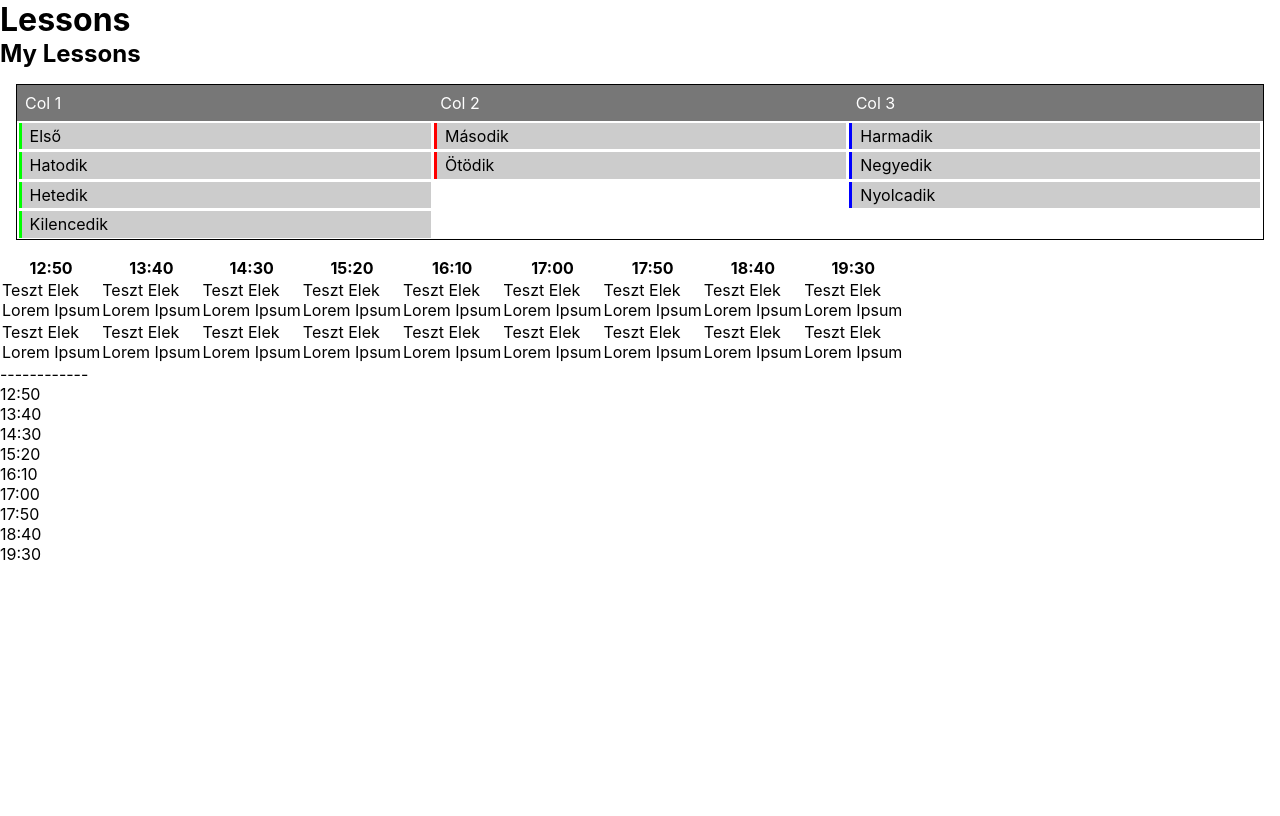
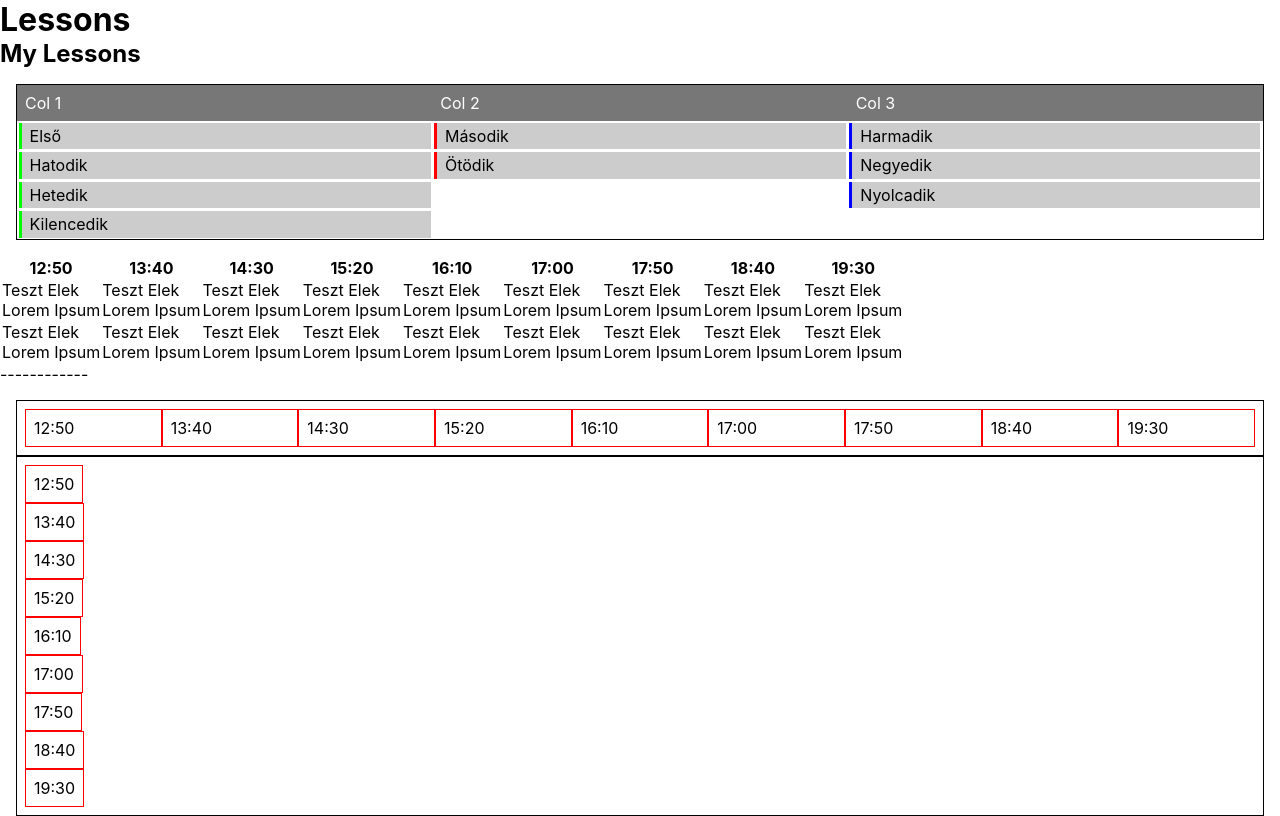
Before and after one commit to kragmar/angular-student-scheduler, an Angular app: page / in a window 1280 px wide. Built offline with nearby package versions, Linux system fonts and the light colour scheme.

Commit message:
2 files modified

```diff
--- a/src/app/weekly-schedule/table/table.component.css
+++ b/src/app/weekly-schedule/table/table.component.css
@@ -1,7 +1,29 @@
 .table {
   display: grid;
+  margin: 1em;
 }
 
-.table__top-header {
+.table__header__top {
   display: flex;
+  border: .1em solid #000;
+  padding: .5em;
 }
+
+.table__header__top__cell {
+  padding: .5em;
+  border: .1em solid #f00;
+  width: 100%;
+}
+
+.table__header__side {
+  display: flex;
+  flex-direction: column;
+  align-items: flex-start;
+  border: .1em solid #000;
+  padding: .5em;
+}
+
+.table__header__side__cell {
+  padding: .5em;
+  border: .1em solid #f00;
+}
--- a/src/app/weekly-schedule/table/table.component.html
+++ b/src/app/weekly-schedule/table/table.component.html
@@ -17,10 +17,15 @@
 ------------
 
 <div class="table">
-  <div class="table__header">
-    <div class="table__top-header" *ngFor="let col of columns">{{ col }}</div>
+  <div class="table__header__top">
+    <div class="table__header__top__cell" *ngFor="let col of columns">{{ col }}</div>
   </div>
-  <div class="table__side-header"></div>
+  <div class="table__header__side">
+    <div class="table__header__side__cell" *ngFor="let col of columns">{{ col }}</div>
+  </div>
+  <div class="table__body">
+
+  </div>
 </div>
 
 
```
